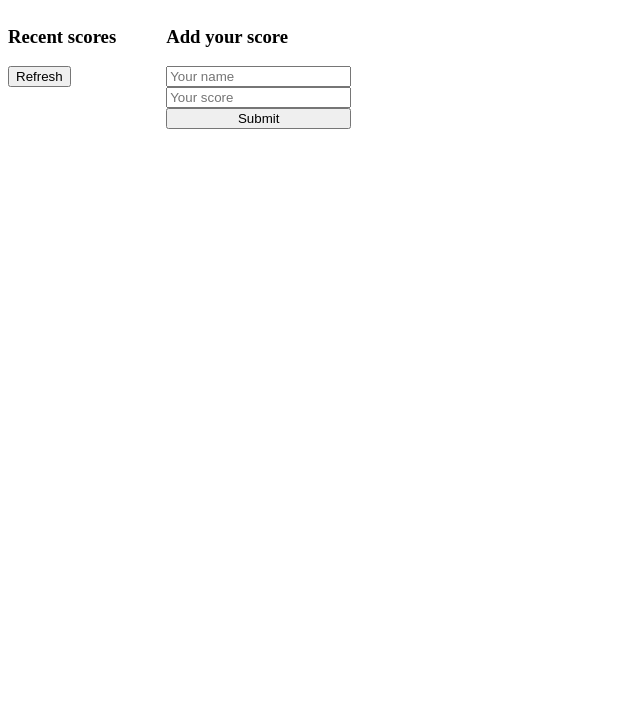
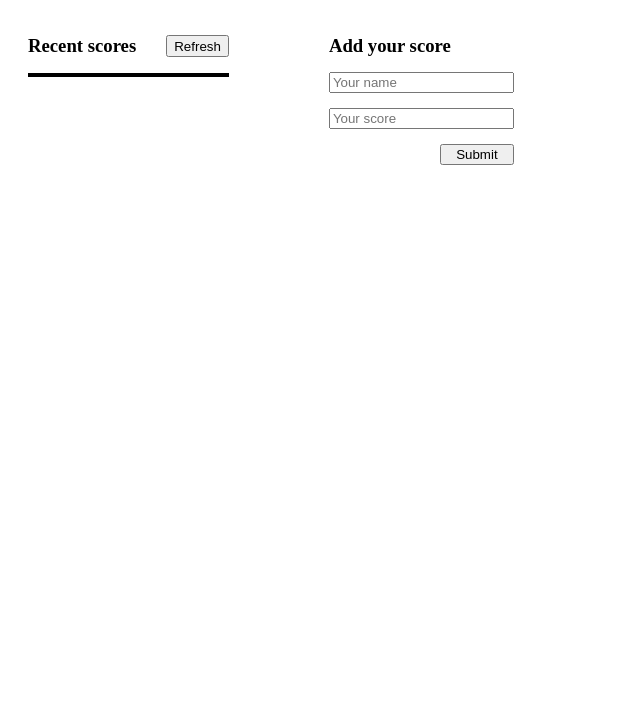
Before and after one commit to rushemaa/leaderboard, a website built with webpack: page src/index.html in a window 1280 px wide. Shown: the part 73-800 px from the top of the page, without its empty margins (0-640 px from the left). Built offline with nearby package versions, Linux system fonts and the light colour scheme; no server answers.

Commit message:
Add the styles

```diff
--- a/src/index.html
+++ b/src/index.html
@@ -20,9 +20,9 @@
       <div class="add-score">
         <h3>Add your score</h3>
         <form id="add-form">
-          <input type="text" id="name" placeholder="Your name" />
+          <input type="text" required id="name" placeholder="Your name" />
           <input type="number" id="score" placeholder="Your score" />
-          <button id="submit">Submit</button>
+          <div id="submit"><button>Submit</button></div>
         </form>
       </div>
     </div>
--- a/src/index.js
+++ b/src/index.js
@@ -8,6 +8,7 @@ btnSbumit.addEventListener('submit', (e) => {
   e.preventDefault();
   addScore(scores);
 });
+refresher(scores);
 refresherBtn.addEventListener('click', () => {
   refresher(scores);
 });
--- a/src/modules/functions.js
+++ b/src/modules/functions.js
@@ -40,9 +40,17 @@ export const refresher = async (where) => {
   );
   const messageJson = await data.text();
   const message = await JSON.parse(messageJson);
+  let i = 0;
+  let colorClass = '';
   message.result.forEach((element) => {
+    i += 1;
+    if (i % 2 === 0) {
+      colorClass = 'color';
+    } else {
+      colorClass = '';
+    }
     const { score, user } = element;
-    innerHtml += `<li> ${user} : ${score} </li>`;
+    innerHtml += `<li class ="${colorClass}"> ${user} : ${score} </li>`;
   });
 
   where.innerHTML = innerHtml;
--- a/src/style.css
+++ b/src/style.css
@@ -1,6 +1,32 @@
 .content-wrqpper {
   display: flex;
-  gap: 50px;
+  gap: 100px;
+  margin-left: 20px;
+  margin-top: 50px;
+}
+
+.leaderboard {
+  display: flex;
+  flex-direction: column;
+}
+
+.leader-title {
+  display: flex;
+  gap: 30px;
+}
+
+.leader-title h3 {
+  margin-top: initial;
+  margin-bottom: initial;
+}
+
+#leader {
+  padding-left: initial;
+  border: 2px solid black;
+}
+
+#leader li {
+  list-style: none;
 }
 
 .add-score {
@@ -8,11 +34,29 @@
   flex-direction: column;
 }
 
+.add-score h3 {
+  margin: initial;
+}
+
 .add-score form {
   display: flex;
   flex-direction: column;
+  margin-top: 15px;
+  gap: 15px;
+  text-align: right;
+  width: 100%;
+  text-align: right;
 }
 
-#leader li {
-  list-style: none;
+#submit {
+  width: 100%;
+  display: block;
 }
+
+#submit button {
+  width: 40%;
+}
+
+.color {
+  background-color: darkgrey;
+}
```
